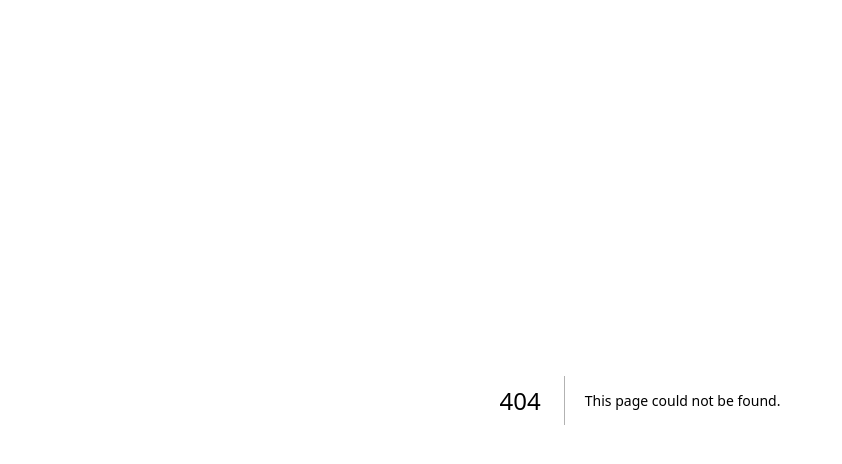
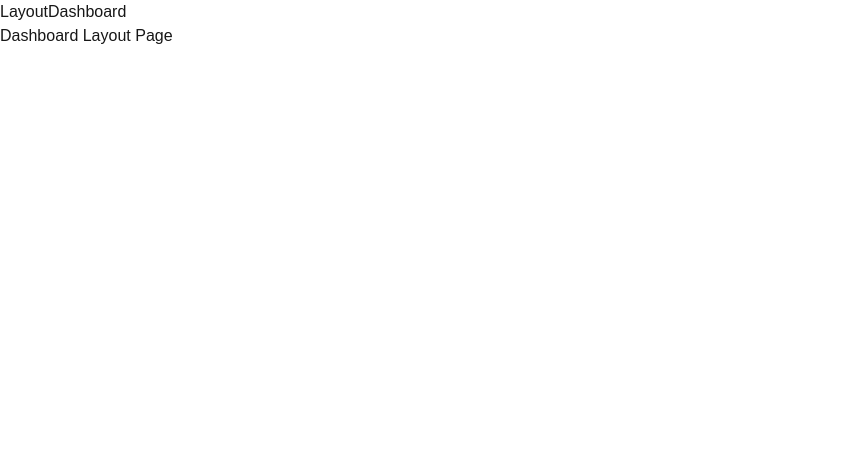
Before and after one commit to baiya90/React-Nextjs, a Next.js app: page /LayoutDashboard in a window 1280 px wide. Before the commit this address had no page. Shown: the top 464 px of the page, without its empty margins (0-842 px from the left). Built offline with nearby package versions, Linux system fonts and the light colour scheme.

Commit message:
feat: 关于根layout和路由layout

```diff
--- /dev/null
+++ b/app/LayoutDashboard/layout.tsx
@@ -0,0 +1,13 @@
+export default function LayoutDashboard({
+    children,
+  }: Readonly<{
+    children: React.ReactNode;
+  }>) {
+    return (
+        <main>
+            {/* 在路由中也可以设置layout，接受page文件 的children */}
+            <h2> LayoutDashboard </h2>
+            {children}
+        </main>
+    );
+  }
--- /dev/null
+++ b/app/LayoutDashboard/page.js
@@ -0,0 +1,8 @@
+import React from 'react'
+
+export default function DashboardLayoutPage() {
+  return (
+    // 在文件路由下有layout 的页面，page会传入到路由layout 中
+    <div>Dashboard Layout Page</div>
+  )
+}
--- /dev/null
+++ b/app/LayoutDashboard/settings/page.js
@@ -0,0 +1,7 @@
+import React from 'react'
+
+export default function LayoutDashboard() {
+  return (
+    <div>LayoutDashboard- settings - page</div>
+  )
+}
--- a/app/layout.tsx
+++ b/app/layout.tsx
@@ -25,6 +25,7 @@ export default function RootLayout({
 }>) {
   return (
     <html lang="en">
+      {/* 根layout  必须有的*/}
       <body
         className={`${geistSans.variable} ${geistMono.variable} antialiased`}
       >
```
